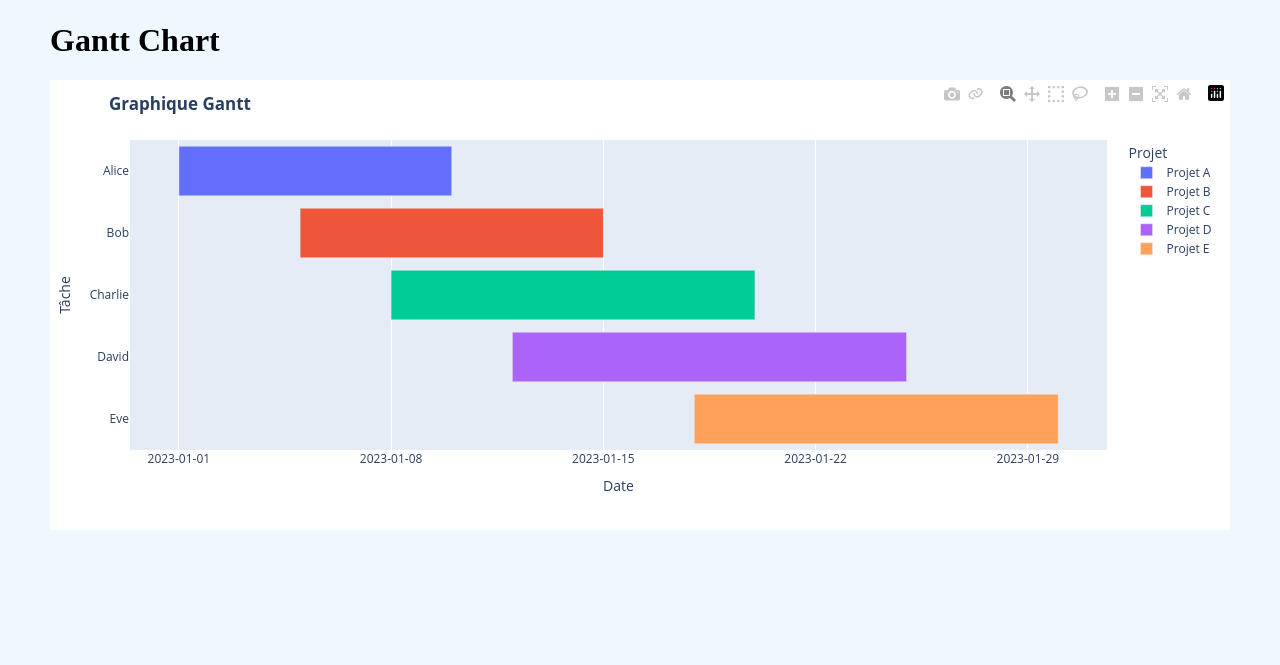
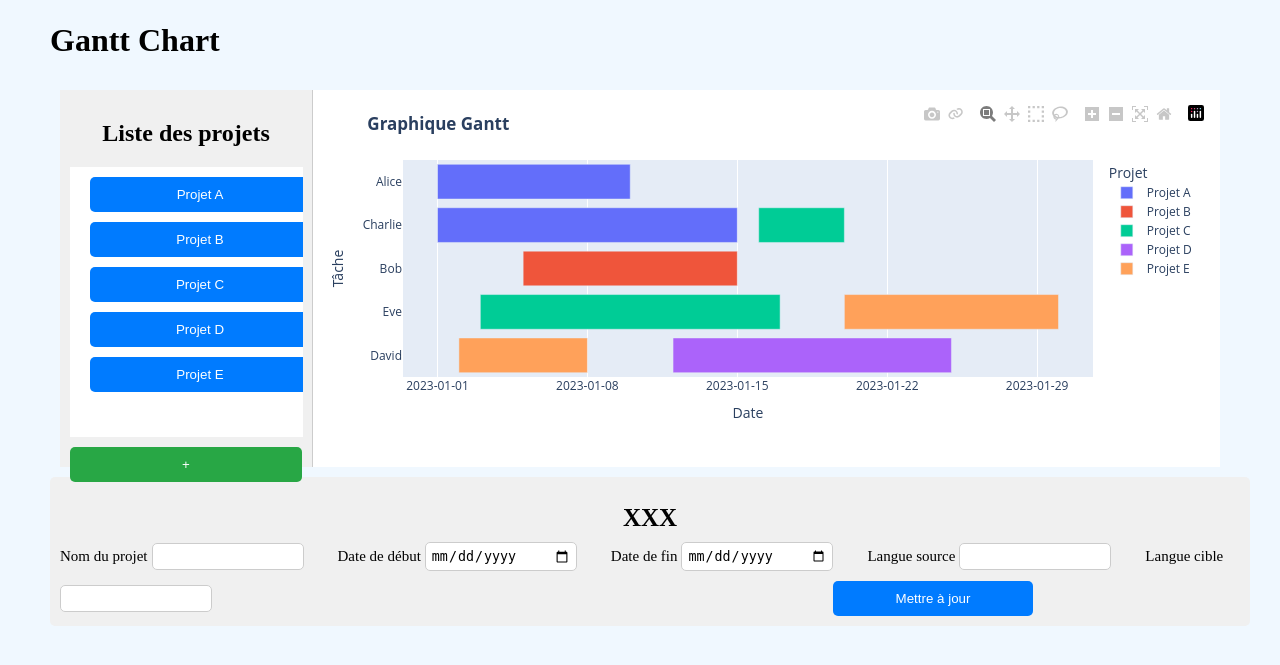
Before and after one commit to NekaiElDoggo/flask, a Flask app: page /gantt in a window 1280 px wide. Shown: the part 50-715 px from the top of the page. Run offline with Flask 3, Linux system fonts and the light colour scheme; some libraries are stand-ins or nearby versions.

Commit message:
Commit amelioration du graphique Gantt en ce rapprochant du sujet du projet

```diff
--- a/app.py
+++ b/app.py
@@ -205,14 +205,22 @@ def visualisation():
 #jeu de test pour le gantt
 data = [
     {"Projet" : "Projet A", "Début" : "2023-01-01", "Fin" : "2023-01-10", "Intervenant" : "Alice"},
+    {"Projet" : "Projet A", "Début" : "2023-01-01", "Fin" : "2023-01-15", "Intervenant" : "Charlie"},
     {"Projet" : "Projet B", "Début" : "2023-01-05", "Fin" : "2023-01-15", "Intervenant" : "Bob"},
-    {"Projet" : "Projet C", "Début" : "2023-01-08", "Fin" : "2023-01-20", "Intervenant" : "Charlie"},
+    {"Projet" : "Projet C", "Début" : "2023-01-03", "Fin" : "2023-01-17", "Intervenant" : "Eve"},
+    {"Projet" : "Projet C", "Début" : "2023-01-16", "Fin" : "2023-01-20", "Intervenant" : "Charlie"},
     {"Projet" : "Projet D", "Début" : "2023-01-12", "Fin" : "2023-01-25", "Intervenant" : "David"},
-    {"Projet" : "Projet E", "Début" : "2023-01-18", "Fin" : "2023-01-30", "Intervenant" : "Eve"},
+    {"Projet" : "Projet E", "Début" : "2023-01-20", "Fin" : "2023-01-30", "Intervenant" : "Eve"},
+    {"Projet" : "Projet E", "Début" : "2023-01-02", "Fin" : "2023-01-08", "Intervenant" : "David"},
 ]
 
 @app.route("/gantt", methods=["POST", "GET"])
 def gantt():
+    # genere un tableau des projets
+    tab = []
+    for i in data:
+        if i['Projet'] not in tab:
+            tab.append(i['Projet'])
     # Génère un graphique Gantt, couleur depand du projet, axe Y sont les intervenants
     df = pd.DataFrame(data)
     df['Début'] = pd.to_datetime(df['Début'])
@@ -223,13 +231,11 @@ def gantt():
     fig.update_xaxes(tickformat="%Y-%m-%d")
     fig.update_layout(title_font_weight='bold')
 
-
-
     # Convertit le graphique en HTML
     graph_html = fig.to_html(full_html=False)
 
     # Affiche le graphique dans le template
-    return render_template("gantt.html", graph_html=graph_html)
+    return render_template("gantt.html", graph_html=graph_html, data=tab)
 
 if __name__ == '__main__':
     # Lance l'application Flask
--- /dev/null
+++ b/static/css/gantt.css
@@ -0,0 +1,97 @@
+.content{
+    padding: 10px;
+    display: flex;
+    flex-direction: row;
+    justify-content: space-between;
+}
+
+.project-list{
+    width: 20%;
+    padding: 10px;
+    background-color: #f0f0f0;
+    border-right: 1px solid #ccc;
+}
+
+.title-list{
+    text-align: center;
+}
+
+.gantt{
+    width: 80%;
+    padding: 10px;
+    background-color: #fff;
+}
+
+.btn{
+    margin-left: 10px;
+    margin-bottom: 10px;
+    padding: 10px;
+    width: 220px;
+    background-color: #007bff;
+    color: white;
+    border: none;
+    border-radius: 5px;
+    cursor: pointer;
+}
+.btn:hover{
+    background-color: #0056b3;
+}
+
+.projects{
+    margin: 10px 0;
+    padding: 10px;
+    width: 92%;
+    height: 70%;
+    max-height: 70%;
+    overflow-y: scroll;
+    background-color: white;
+}
+.add{
+    padding: 10px;
+    width: 100%;
+    background-color: #28a745;
+    color: white;
+    border: none;
+    border-radius: 5px;
+    cursor: pointer;
+}
+
+.update{
+    padding: 10px;
+    width: 100%;
+    background-color: #f0f0f0;
+    border: none;
+    border-radius: 5px;
+}
+.title-project{
+    text-align: center;
+    font-size: 25px;
+    font-weight: bold;
+    margin-bottom: 10px;
+}
+.update-form{
+}
+.label{
+    font-size: 15px;
+}
+.input{
+    width: 140px;
+    padding: 5px;
+    margin-right: 30px;
+    border: 1px solid #ccc;
+    border-radius: 5px;
+}
+.btn-update{
+    padding: 10px;
+    margin-top: 10px;
+    margin-left: 587px;
+    width: 200px;
+    background-color: #007bff;
+    color: white;
+    border: none;
+    border-radius: 5px;
+    cursor: pointer;
+}
+.btn-update:hover{
+    background-color: #0056b3;
+}
--- a/templates/gantt.html
+++ b/templates/gantt.html
@@ -1,5 +1,45 @@
 {% extends 'base.html' %}
+{% block css %}
+<link rel="stylesheet" href="{{ url_for('static', filename='css/gantt.css') }}">
+{% endblock %}
+
 {% block content %}
+
 <h1>Gantt Chart</h1>
-<div id="gantt">{{ graph_html|safe }}</div>
+<div id="content" class="content">
+<div id="project-list" class="project-list">
+    <h2 class="title-list">Liste des projets</h2>
+    <div id="projects" class="projects">
+    {% for project in data %}
+        <button class="btn" id="{{ project }}">{{ project }}</button><br>
+    {% endfor %}
+    </div>
+    <button class="add" id="add">+</button>
+</div>
+<div id="gantt" class="gantt">{{ graph_html|safe }}</div>
+</div>
+
+<div id="update" class="update">
+    <h1 id="title-project" class="title-project">XXX</h1>
+    <form id="update-form" class="update-form">
+        <label for="name" class="label">Nom du projet</label>
+        <input type="text" id="name" name="name" class="input" required>
+
+        <label for="start" class="label">Date de début</label>
+        <input type="date" id="start" name="start" class="input" required>
+
+        <label for="end" class="label">Date de fin</label>
+        <input type="date" id="end" name="end" class="input" required>
+
+        <label for="langue_source" class="label">Langue source</label>
+        <input type="text" id="langue_source" name="langue_source" class="input" required>
+
+        <label for="langue_cible" class="label">Langue cible</label>
+        <input type="text" id="langue_cible" name="langue_cible" class="input" required>
+
+        <input type="submit" class="btn-update" value="Mettre à jour">
+    </form>
+</div>
+
+<script src="{{ url_for('static', filename='js/gantt.js') }}"></script>
 {% endblock %}
```
Also changed, not shown: static/javascript/gantt.js (added).
